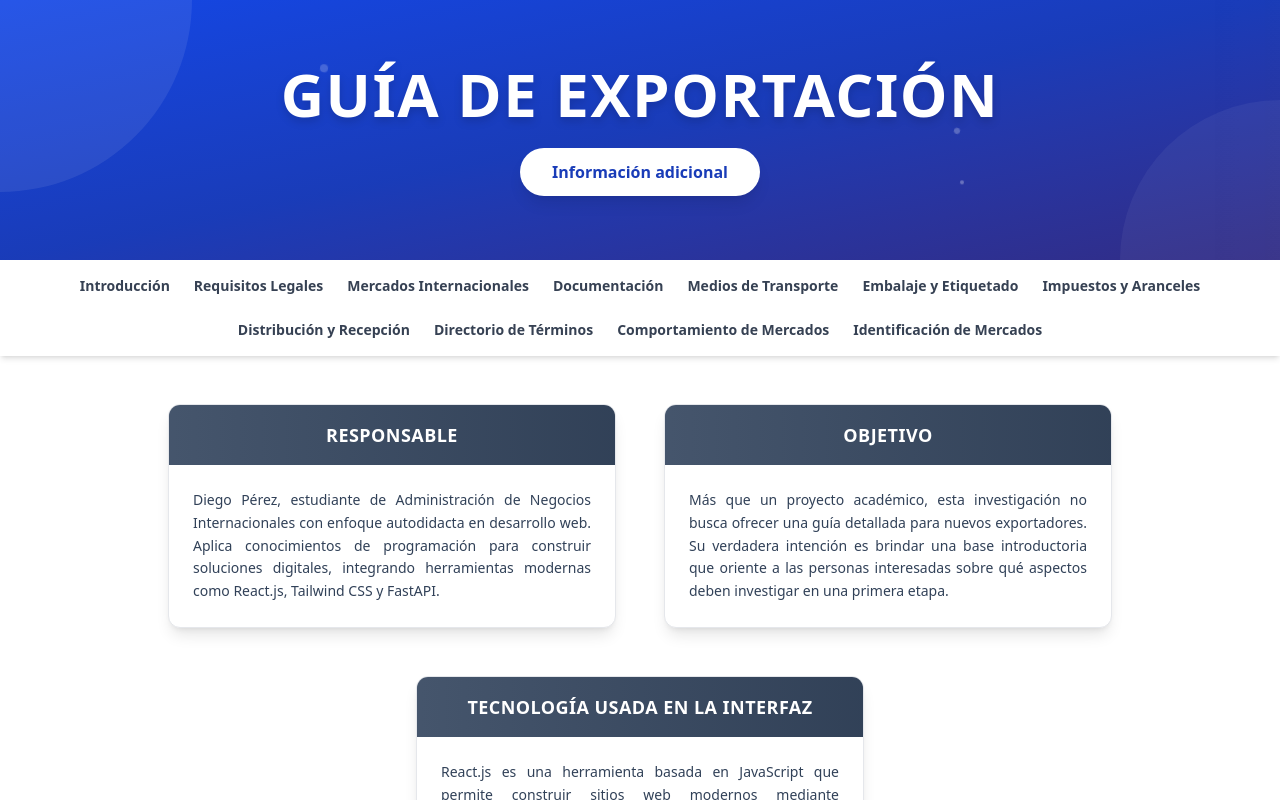
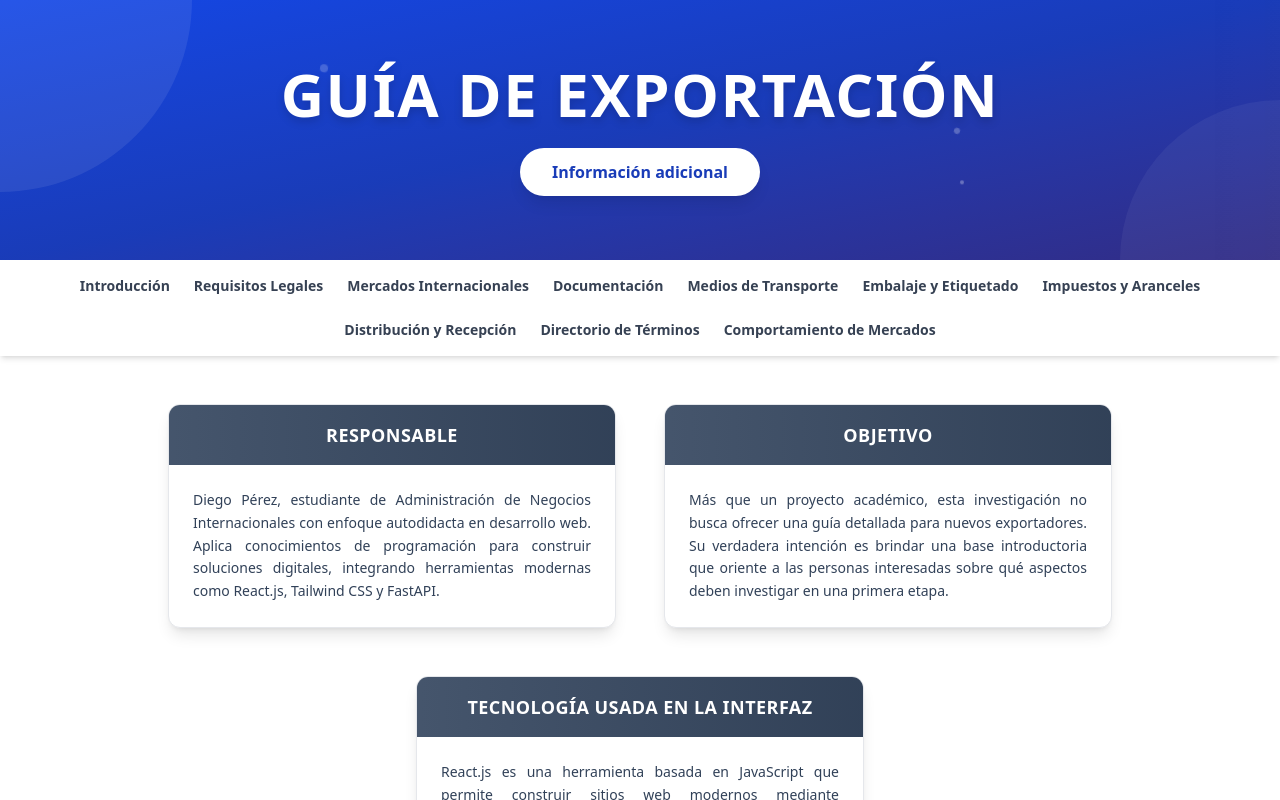
Before and after one commit to ItsDibia/ComercioInternacionalReact, a React (Vite) app: page / in a window 1280 px wide. Shown: the top 800 px of the page. Built offline with nearby package versions, Linux system fonts and the light colour scheme.

Commit message:
Identificacion de mercados Removed

```diff
--- a/src/Components/NavBar.jsx
+++ b/src/Components/NavBar.jsx
@@ -12,7 +12,6 @@ export default function NavBar() {
     { nombre: "Distribución y Recepción", path: "/distribucion-recepcion" },
     { nombre: "Directorio de Términos", path: "/terminos" },
     { nombre: "Comportamiento de Mercados", path: "/comportamiento-mercado" },
-    { nombre: "Identificación de Mercados", path: "/identificacion-mercados" },
   ];
 
   return (
```
